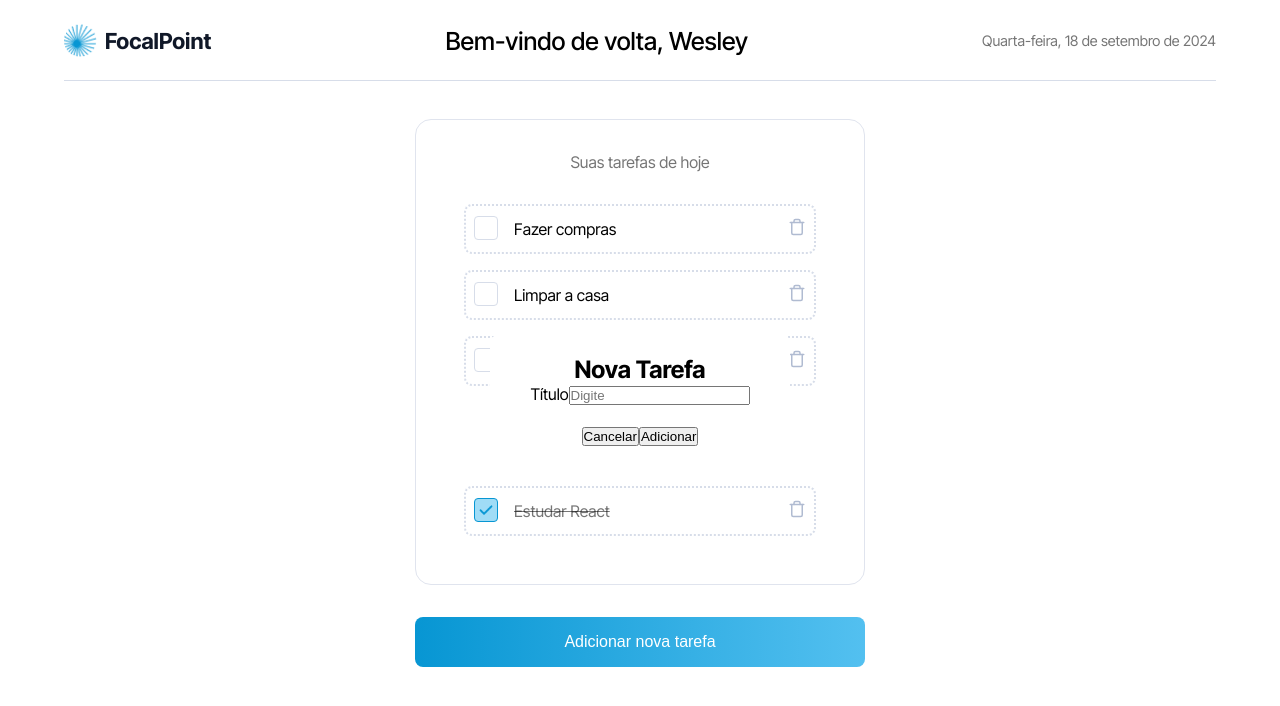
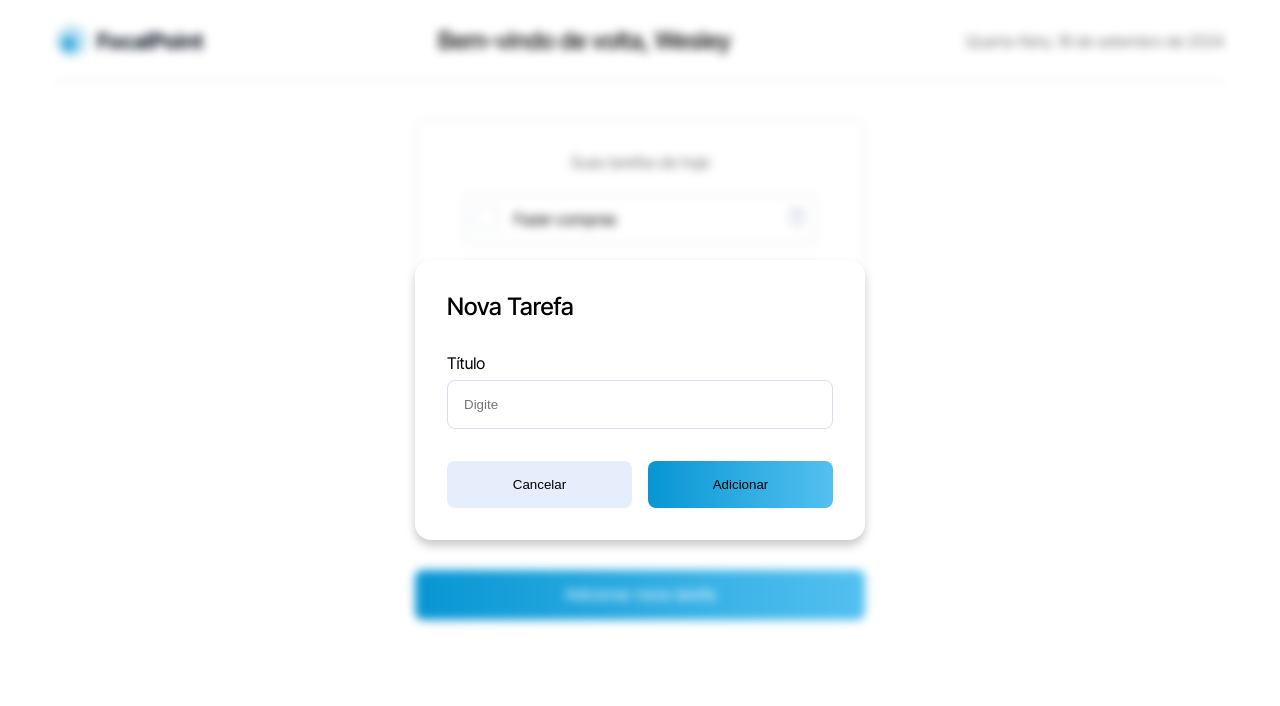
Before and after one commit to wess-os/task_manager_project_next, a Next.js app: page / in a window 1280 px wide. Both pictures are taken after a click on the button "Adicionar nova tarefa". Shown: the top 706 px of the page. Built offline with nearby package versions, Linux system fonts and the light colour scheme.

Commit message:
style: optimizing scss

```diff
--- a/app/styles/Header.module.scss
+++ b/app/styles/Header.module.scss
@@ -7,7 +7,7 @@
     background-color: #FFF;
     color: #000;
     position: relative;
-    margin: 1.5rem 4rem;
+    margin: 24px 56px;
 
     .left {
         display: flex;
@@ -32,14 +32,14 @@
 
     .center {
         h1 {
-            font-size: 24.8px;
+            font-size: 24px;
             font-weight: 500;
             color: $color-black;
         }
     }
 
     .right {
-        font-size: 14.5px;
+        font-size: 16px;
         color: $color-black-secondary;
         font-weight: 400;
     }
@@ -51,7 +51,7 @@
         bottom: -1.5rem;
         width: 100%;
         height: 1px;
-        background-color: $color-border-primary;
+        background-color: $color-primary;
     }
 
     @media (max-width: 768px) {
--- a/app/styles/Modal.module.scss
+++ b/app/styles/Modal.module.scss
@@ -1,15 +1,12 @@
+@import "variables";
+
 .modalOverlay {
     position: fixed;
     top: 0;
     left: 0;
     right: 0;
     bottom: 0;
-    // background: rgba(0, 0, 0, 0.1);
-    // backdrop-filter: blur(5px);
-    box-shadow:
-        0 4px 10px rgba(0, 0, 0, 0.3),  /* Sombra embaixo */
-        -4px 0 10px rgba(0, 0, 0, 0.3), /* Sombra à esquerda */
-        4px 0 10px rgba(0, 0, 0, 0.3);  /* Sombra à direita */
+    backdrop-filter: blur(5px);
     display: flex;
     justify-content: center;
     align-items: center;
@@ -19,18 +16,95 @@
 .modalContent {
     position: relative;
     background: white;
-    padding: 20px;
-    border-radius: 8px;
-    width: 300px;
+    padding: 32px;
+    border-radius: 16px;
+    width: 100%;
+    max-width: 450px;
     text-align: center;
+    box-shadow: 0 6px 10px rgba(0, 0, 0, 0.2);
+    display: flex;
+    flex-direction: column;
+    gap: 32px;
     z-index: 1001;
+
+    h2 {
+        text-align: left;
+        font-weight: 500;
+        font-size: 24px;
+    }
+
+    p {
+        font-weight: 400;
+        font-size: 16px;
+        color: $color-black-secondary;
+        text-align: left;
+    }
+
+    label {
+        text-align: left;
+        margin-bottom: -25px;
+    }
+
+    input {
+        padding: 16px;
+        border: 1px solid $color-primary;
+        border-radius: 8px;
+        width: 100%;
+        max-width: 386px;
+    }
 }
 
 .modalActions {
-    margin-top: 20px;
+    display: flex;
+    justify-content: space-between;
+    gap: 8px;
+
+    button {
+        width: 100%;
+        max-width: 185px;
+        border-radius: 8px;
+        padding: 16px 24px;
+        border: none;
+        cursor: pointer;
+        transition: box-shadow 0.3s ease-in-out;
+
+        &:hover {
+            box-shadow: 0 0 10px rgba(0, 0, 0, 0.2);
+        }
+    }
+
+    .addTaskButton {
+        background: $button-color-primary;
+    }
+
+    .cancelButton {
+        background: $button-color-secondary;
+    }
+
+    .deleteTaskButton {
+        background: $button-color-tertiary;
+        color: #FFFFFF;
+    }
 }
 
-.blur {
-    filter: blur(5px); /* Ajuste o valor do blur conforme necessário */
-    transition: filter 0.3s ease; /* Transição suave para o efeito de blur */
+@media (max-width: 768px) {
+    .modalContent {
+        width: 100%;
+        height: 100%;
+        border-radius: 0;
+        padding: 16px;
+    }
+
+    .modalOverlay {
+        padding: 0;
+    }
+
+    .modalActions {
+        flex-direction: column;
+        gap: 8px;
+
+        button {
+            max-width: none;
+        }
+    }
 }
--- a/app/styles/Tasks.module.scss
+++ b/app/styles/Tasks.module.scss
@@ -5,14 +5,14 @@
     flex-direction: column;
     align-items: center;
     justify-content: center;
-    padding: 2rem;
+    padding: 32px;
     margin-top: 30px;
 
     .tasksWrapper {
         background-color: #fff;
         border-radius: 16px;
-        border: 1px solid $color-border-secondary;
-        padding: 2rem;
+        border: 1px solid $color-secondary;
+        padding: 32px;
         width: 100%;
         max-width: 450px;
 
@@ -21,6 +21,7 @@
             font-weight: 400;
             text-align: center;
             color: $color-black-secondary;
+            margin-bottom: -10px;
         }
 
         .tasksList {
@@ -37,7 +38,7 @@
                 display: flex;
                 align-items: center;
                 padding: 0.5rem;
-                border: 2px dotted $color-border-primary;
+                border: 2px dotted $color-primary;
                 border-radius: 8px;
                 margin-top: 16px;
 
@@ -54,10 +55,8 @@
                         height: 24px;
                         border-radius: 4px;
                         background-color: #fff;
-                        border: 1px solid $color-border-primary;
+                        border: 1px solid $color-primary;
                         appearance: none;
-                        -webkit-appearance: none;
-                        -moz-appearance: none;
                         cursor: pointer;
 
                         &:checked {
@@ -78,7 +77,7 @@
 
                 .taskDelete {
                     margin-left: 1rem;
-                    color: $color-icon-primary;
+                    color: $color-quinary;
                     font-size: 18px;
                     cursor: pointer;
                 }
@@ -91,9 +90,9 @@
 
                     .taskCheckbox {
                         input[type='checkbox'] {
-                            background-color: $color-check-primary;
-                            border-color: $color-check-secondary;
-                            accent-color: $color-check-secondary;
+                            background-color: $color-tertiary;
+                            border-color: $color-quaternary;
+                            accent-color: $color-quaternary;
                         }
                     }
                 }
@@ -101,7 +100,7 @@
         }
 
         .completedTasks {
-            margin-top: 2rem;
+            margin-top: 5px;
 
             h2 {
                 font-size: 16px;
@@ -117,17 +116,16 @@
         color: #fff;
         border: none;
         border-radius: 8px;
-        padding: 1rem 1rem;
+        padding: 1rem;
         font-size: 1rem;
         cursor: pointer;
         margin-top: 2rem;
         width: 100%;
         max-width: 450px;
-        transition: all 0.3s ease-in-out;
+        transition: box-shadow 0.3s ease-in-out;
 
         &:hover {
             box-shadow: 0 0 10px rgba(0, 0, 0, 0.2);
-            transition: all 0.3s ease-in-out;
         }
     }
 }
--- a/app/styles/_variables.scss
+++ b/app/styles/_variables.scss
@@ -1,9 +1,14 @@
 $color-logo: #101828;
+
 $color-black: #000;
 $color-black-secondary: rgba(0, 0, 0, 0.54);
-$color-border-primary: #D7DDE9;
-$color-border-secondary: #E0E4EE;
-$color-check-primary: #A0DCF6;
-$color-check-secondary: #0796D3;
+
+$color-primary: #D7DDE9;
+$color-secondary: #E0E4EE;
+$color-tertiary: #A0DCF6;
+$color-quaternary: #0796D3;
+$color-quinary: #B0BBD1;
+
 $button-color-primary: linear-gradient(to right, #0796D3, #53C0F0);
-$color-icon-primary: #B0BBD1;
+$button-color-secondary: #E7EEFB;
+$button-color-tertiary: linear-gradient(to right, #D30707, #F05353);
```
